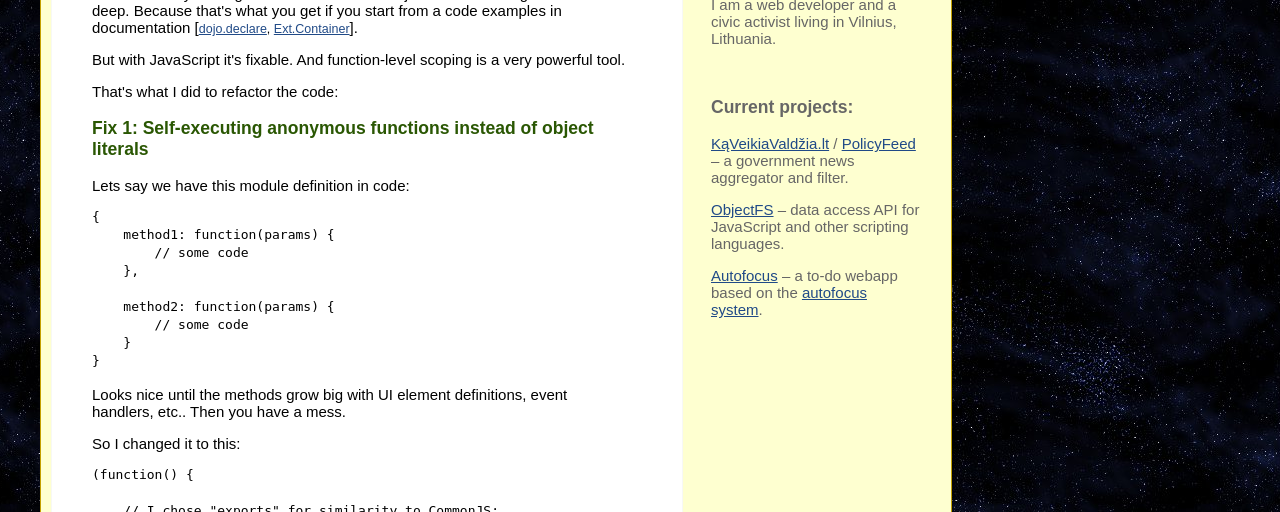
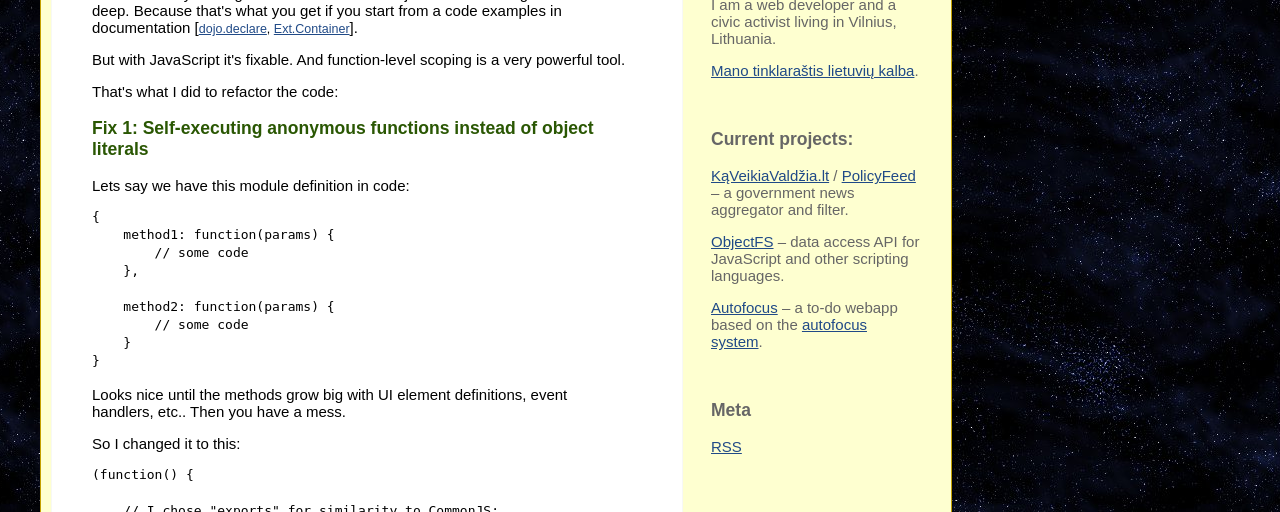
Before and after one commit to emilis/emilis.github.com, a Jekyll site: the page built from index.html, in a window 1280 px wide and 900 px high, cut to the strip 388-900 px from the top of the window. Built offline with Jekyll 4.4.1, drawn with Linux system fonts in a browser that asks for light colours; a style sheet for code colours, icons or effects is not loaded.

Commit message:
Added some meta links and references.

```diff
--- a/_layouts/master.html
+++ b/_layouts/master.html
@@ -6,6 +6,7 @@
         <link rel="stylesheet" type="text/css" href="http://drnicwilliams.com/external/CodeHighlighter/styles.css"></link>
         <script src="http://drnicwilliams.com/external/CodeHighlighter/clean_tumblr_pre.js"></script>
         <link rel="stylesheet" type="text/css" href="/files/style.css">
+        <link rel="alternate" type="application/rss+xml" href="http://feeds.feedburner.com/emilisgithubcom">
     </head>
     <body>
         <div id="header">
@@ -24,13 +25,17 @@
                 <h3>About me</h3>
                 <p><img src="http://gravatar.com/avatar/14d8b7ab20d6534c61003d0eefa7c7e1.jpg" title="Emilis Dambauskas" align="right" style="margin-left: 5px;">
                 I am a web developer and a civic activist living in Vilnius, Lithuania.</p>
+                <p><a href="http://emilis.info/">Mano tinklaraštis lietuvių kalba</a>.</p>
                 <p>&nbsp;</p>
 
                 <h3>Current projects:</h3>
                 <p><a href="http://kaveikiavaldzia.lt/">KąVeikiaValdžia.lt</a> / <a href="http://github.com/emilis/policyfeed">PolicyFeed</a> &ndash; a government news aggregator and filter.</p>
                 <p><a href="http://objectfs.org/">ObjectFS</a> &ndash; data access API for JavaScript and other scripting languages.</p>
                 <p><a href="http://github.com/emilis/autofocus">Autofocus</a> &ndash; a to-do webapp based on the <a href="http://www.markforster.net/autofocus-index/">autofocus system</a>.</p>
+                <p>&nbsp;</p>
 
+                <h3>Meta</h3>
+                <p><a href="http://feeds.feedburner.com/emilisgithubcom">RSS</a></p>
             </div>
             <div id="footer">
                 <p>(cc) BY-SA 2011 Emilis Dambauskas, <a href="mailto:emilis.d@gmail.com">emilis.d@gmail.com</a>.</p>
```
